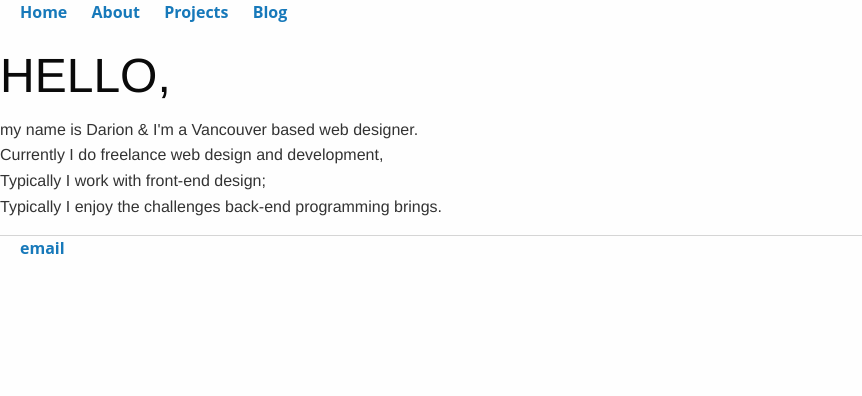
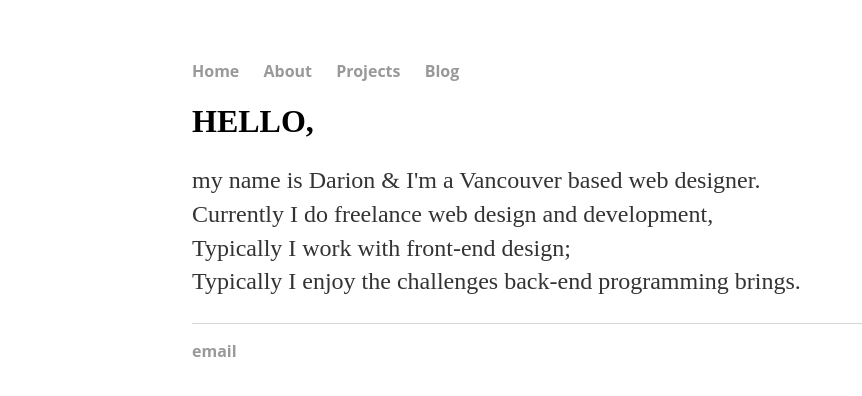
Before and after one commit to cosmicpepper/cosmicpepper.github.io, a Jekyll site: the page built from index.html, in a window 1280 px wide. Shown: the top 396 px of the page, without its empty margins (0-862 px from the left). Built offline with Jekyll 4.4.1, drawn with Linux system fonts in a browser that asks for light colours; nearby versions of some CDN libraries; library files that are not in the unit come from our copies.

Commit message:
Update default.html
removing foundation

```diff
--- a/_layouts/default.html
+++ b/_layouts/default.html
@@ -4,11 +4,9 @@
      <title> {{ page.title }} </title>
 
       <meta name="Portfolio" content="">
-     	<script src="/js/foundation.js"></script>
-	<script src="/js/foundation.min.js"></script>
+
 	<link rel="stylesheet" type="text/css" href="/css/main.css">
-	<link rel="stylesheet" type="text/css" href="/css/foundation.css">
-	<link rel="stylesheet" type="text/css" href="/css/foundation.min.css">
+
 
 
 </head>
```
